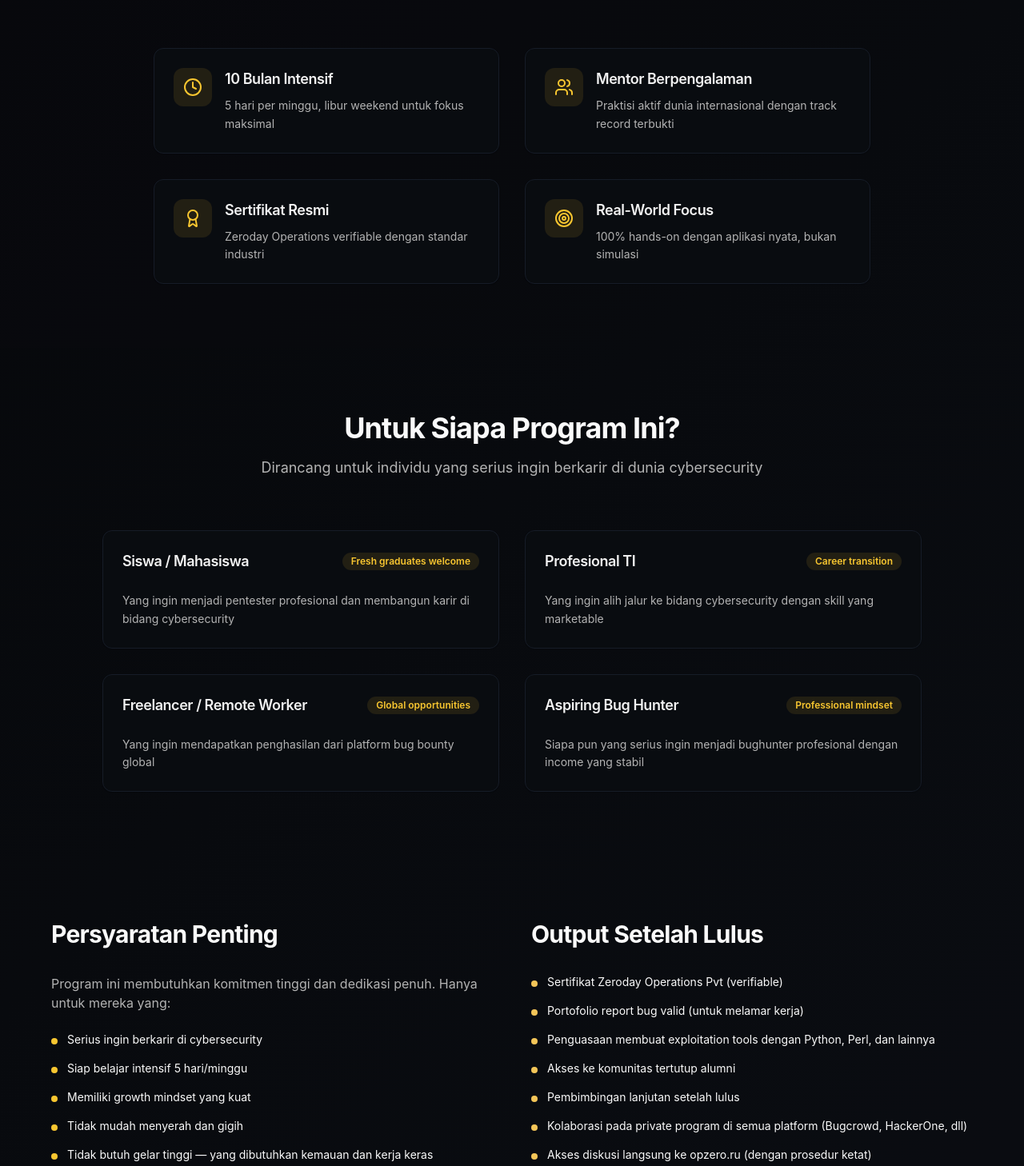
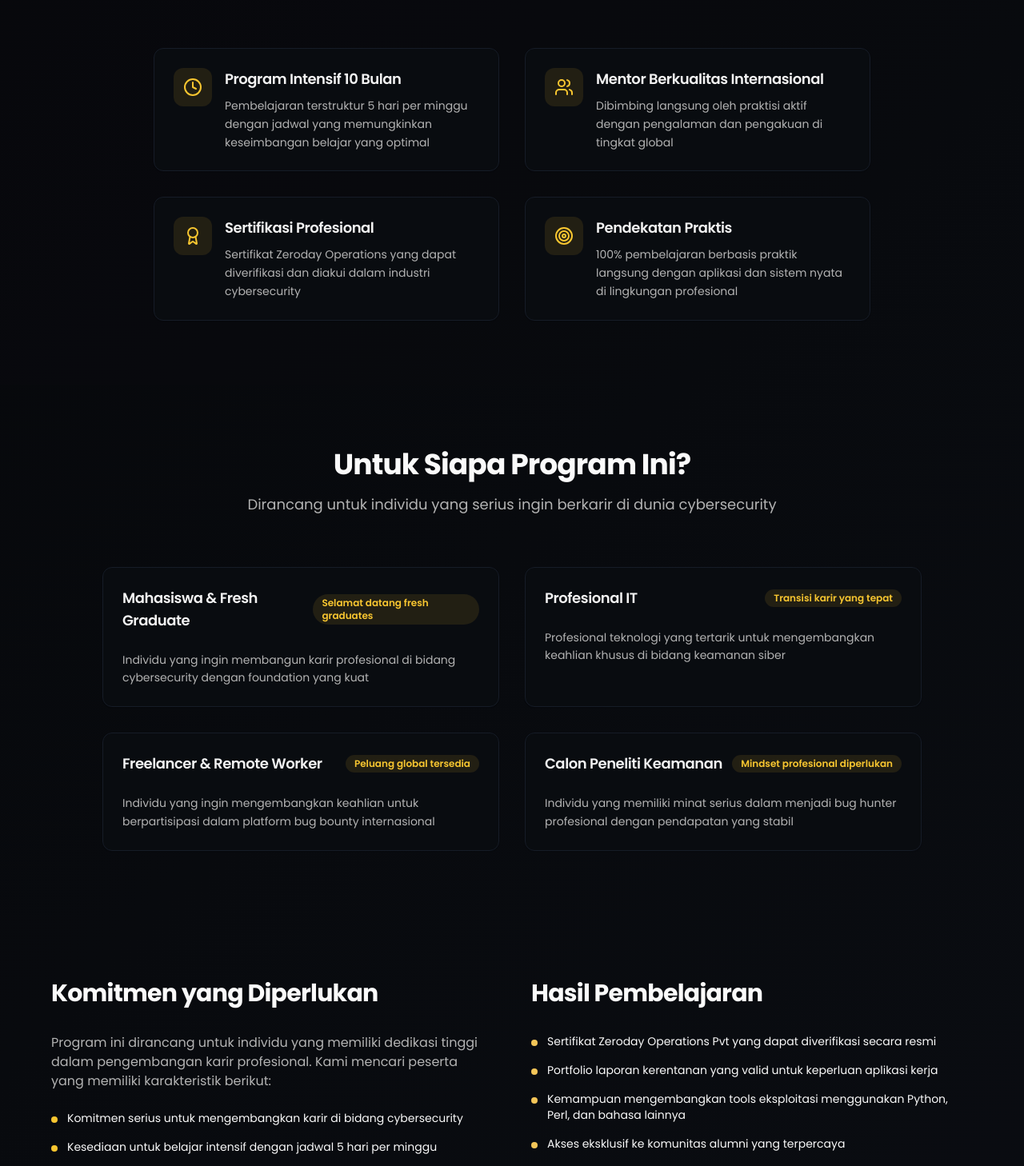
Before and after one commit to ptrgits/ops-zero-nexus, a React (Vite) app: page /program in a window 1280 px wide. Shown: the part 529-1987 px from the top of the page at 80% size. Built offline with nearby package versions, Linux system fonts and the light colour scheme; the HTML template or start-up script is replaced by a standard one.

Commit message:
Refine typography and text

```diff
--- a/index.html
+++ b/index.html
@@ -7,6 +7,11 @@
     <meta name="description" content="Bootcamp cybersecurity intensif 10 bulan untuk membentuk ethical hacker profesional. Real-world training dengan mentor berpengalaman internasional." />
     <meta name="author" content="Zeroday Operations" />
     <meta name="keywords" content="cybersecurity bootcamp, ethical hacking course, bug bounty training, penetration testing, cybersecurity Indonesia" />
+
+    <!-- Google Fonts -->
+    <link rel="preconnect" href="https://fonts.googleapis.com">
+    <link rel="preconnect" href="https://fonts.gstatic.com" crossorigin>
+    <link href="https://fonts.googleapis.com/css2?family=Poppins:wght@300;400;500;600;700;800&family=JetBrains+Mono:wght@400;500;600&display=swap" rel="stylesheet">
 
     <meta property="og:title" content="Zeroday101 - Bootcamp Cybersecurity Profesional" />
     <meta property="og:description" content="Program intensif 10 bulan untuk menjadi ethical hacker dan peneliti keamanan profesional dengan mentor internasional." />
--- a/src/components/Footer.tsx
+++ b/src/components/Footer.tsx
@@ -23,8 +23,8 @@ const Footer = () => {
               </div>
             </div>
             <p className="text-muted-foreground text-sm leading-relaxed max-w-md">
-              Bootcamp cybersecurity intensif untuk membentuk ethical hacker dan peneliti keamanan profesional.
-              Hacking adalah gaya hidup yang meliputi bagaimana cara kita berfikir, menganalisa dan bertindak.
+              Program cybersecurity intensif untuk membentuk profesional keamanan siber dan peneliti keamanan tingkat internasional.
+              Ethical hacking adalah filosofi hidup yang mencakup cara berpikir analitis dan pendekatan metodis dalam keamanan digital.
             </p>
           </div>
 
@@ -72,7 +72,7 @@ const Footer = () => {
             © {currentYear} Zeroday Operations. All rights reserved. Part of operation opzero.ru
           </div>
           <div className="text-sm text-muted-foreground mt-4 md:mt-0">
-            Train Hard, Hack Real. #RealWorldPentest #BugBounty
+            Excellence in Cybersecurity Education. Professional Development Through Practice.
           </div>
         </div>
       </div>
--- a/src/index.css
+++ b/src/index.css
@@ -3,7 +3,6 @@
 @tailwind utilities;
 
 /* Zeroday101 Design System - Dark Luxury Surveillance Theme */
-@import url('https://fonts.googleapis.com/css2?family=Inter:wght@300;400;500;600;700;800&family=JetBrains+Mono:wght@400;500;600&display=swap');
 
 @layer base {
   :root {
@@ -123,12 +122,12 @@
   body {
     @apply bg-background text-foreground;
     background: var(--gradient-primary);
-    font-family: 'Inter', sans-serif;
+    font-family: 'Poppins', sans-serif;
   }
 
   h1, h2, h3, h4, h5, h6 {
     @apply font-semibold tracking-tight;
-    font-family: 'Inter', sans-serif;
+    font-family: 'Poppins', sans-serif;
   }
 
   code {
--- a/src/pages/HomePage.tsx
+++ b/src/pages/HomePage.tsx
@@ -9,23 +9,23 @@ const HomePage = () => {
   const features = [
     {
       icon: Shield,
-      title: "Real-World Focus",
-      description: "100% hands-on training dengan real application, bukan simulasi CTF"
+      title: "Pembelajaran Berbasis Praktik",
+      description: "100% hands-on training dengan aplikasi nyata dan skenario real-world, memberikan pengalaman langsung yang relevan dengan industri"
     },
     {
       icon: Award,
       title: "Mentor Berpengalaman",
-      description: "Diajarkan oleh top ranker HackerOne dan CVE contributor aktif"
+      description: "Dibimbing langsung oleh praktisi aktif dengan rekam jejak internasional di platform bug bounty dan penelitian keamanan"
     },
     {
       icon: Users,
-      title: "Komunitas Alumni",
-      description: "Akses ke komunitas eksklusif dan kolaborasi program private"
+      title: "Komunitas Profesional",
+      description: "Bergabung dengan jaringan eksklusif alumni dan akses ke program kolaborasi dengan mentor berpengalaman"
     },
     {
       icon: Target,
-      title: "Career Ready",
-      description: "Didesain untuk menghasilkan pentester siap kerja dengan portofolio nyata"
+      title: "Siap Berkarir",
+      description: "Program dirancang khusus untuk menghasilkan profesional cybersecurity yang siap bekerja dengan portofolio yang solid"
     }
   ];
 
@@ -54,7 +54,7 @@ const HomePage = () => {
                   Bootcamp
                 </h1>
                 <p className="text-xl md:text-2xl text-muted-foreground mb-8 leading-relaxed">
-                  Bootcamp cybersecurity intensif selama <strong className="text-primary">10 bulan</strong> yang dirancang khusus untuk membentuk siswa menjadi peretas mahir dan peneliti kerentanan sistem
+                  Program cybersecurity intensif selama <strong className="text-primary">10 bulan</strong> yang dirancang khusus untuk membentuk profesional keamanan siber yang berkualitas tinggi dan ahli penelitian kerentanan sistem
                 </p>
               </div>
 
@@ -68,13 +68,14 @@ const HomePage = () => {
                 </Button>
               </div>
 
-              {/* Warning Message */}
-              <div className="bg-destructive/10 border border-destructive/20 rounded-lg p-6 max-w-2xl mx-auto">
-                <p className="text-destructive font-medium text-sm">
-                  BUKAN TEMPAT UNTUK MENJADI ARTIS
+              {/* Important Notice */}
+              <div className="bg-primary/10 border border-primary/30 rounded-lg p-6 max-w-2xl mx-auto">
+                <p className="text-primary font-semibold text-sm mb-2">
+                  Program Serius untuk Profesional Masa Depan
                 </p>
-                <p className="text-muted-foreground text-sm mt-2">
-                  Jika niat Anda hanya ingin cari tahu seperti apa belajar hacking atau hanya sekedar iseng, sebaiknya urungkan niat untuk mendaftar.
+                <p className="text-muted-foreground text-sm leading-relaxed">
+                  Program ini dirancang khusus untuk individu yang memiliki komitmen serius dalam mengembangkan karir di bidang cybersecurity.
+                  Kami mengutamakan kualitas pembelajaran dan keseriusan peserta dalam mencapai tujuan profesional.
                 </p>
               </div>
             </div>
@@ -107,8 +108,9 @@ const HomePage = () => {
                 Belajar dengan Benar Caranya Menjadi Hacker
               </h2>
               <p className="text-lg text-muted-foreground mb-8 leading-relaxed">
-                Bagi kami, hacking bukan hanya soal sertifikat, mampu demo kontrol komputer orang, atau mampu terpampang di HoF sebagai bug hunter.
-                <strong className="text-primary"> Hacking adalah gaya hidup</strong> yang meliputi bagaimana cara kita berfikir, menganalisa dan bertindak atas suatu keadaan atau tantangan.
+                Bagi kami, ethical hacking bukan sekadar mendapatkan sertifikat atau demonstrasi teknis semata.
+                <strong className="text-primary"> Cybersecurity adalah filosofi hidup</strong> yang mencakup cara berpikir analitis,
+                pendekatan metodis dalam pemecahan masalah, dan tindakan yang bertanggung jawab dalam menghadapi tantangan keamanan digital.
               </p>
             </div>
           </div>
@@ -119,10 +121,10 @@ const HomePage = () => {
           <div className="container mx-auto">
             <div className="text-center mb-16">
               <h2 className="text-3xl md:text-4xl font-bold mb-4">
-                Apa yang Membuat Kami Berbeda?
+                Metodologi Pembelajaran Profesional
               </h2>
               <p className="text-lg text-muted-foreground max-w-2xl mx-auto">
-                Program yang didesain untuk menghasilkan ethical hacker profesional dengan pendekatan real-world
+                Program yang dirancang untuk menghasilkan ethical hacker profesional dengan pendekatan pembelajaran berbasis praktik nyata
               </p>
             </div>
 
@@ -153,7 +155,7 @@ const HomePage = () => {
           <div className="container mx-auto">
             <div className="text-center mb-16">
               <h2 className="text-3xl md:text-4xl font-bold mb-4">
-                Apa yang Akan Anda Pelajari?
+                Spesialisasi Pembelajaran
               </h2>
             </div>
 
@@ -203,7 +205,7 @@ const HomePage = () => {
               Siap Memulai Perjalanan Anda?
             </h2>
             <p className="text-lg text-muted-foreground mb-8 max-w-2xl mx-auto">
-              Jangan sia-siakan kesempatan untuk menjadi cybersecurity professional. Konsultasi dengan tim kami dan mulai transformasi karir Anda hari ini.
+              Bergabunglah dengan program transformasi karir yang komprehensif. Konsultasikan tujuan profesional Anda dengan tim ahli kami dan mulai perjalanan menuju keahlian cybersecurity tingkat internasional.
             </p>
             <div className="flex flex-col sm:flex-row gap-4 justify-center">
               <Button size="lg" className="bg-primary hover:bg-primary/90 text-lg px-8 py-4 h-auto">
--- a/src/pages/ProgramPage.tsx
+++ b/src/pages/ProgramPage.tsx
@@ -9,65 +9,65 @@ const ProgramPage = () => {
   const programHighlights = [
     {
       icon: Clock,
-      title: "10 Bulan Intensif",
-      description: "5 hari per minggu, libur weekend untuk fokus maksimal"
+      title: "Program Intensif 10 Bulan",
+      description: "Pembelajaran terstruktur 5 hari per minggu dengan jadwal yang memungkinkan keseimbangan belajar yang optimal"
     },
     {
       icon: Users,
-      title: "Mentor Berpengalaman",
-      description: "Praktisi aktif dunia internasional dengan track record terbukti"
+      title: "Mentor Berkualitas Internasional",
+      description: "Dibimbing langsung oleh praktisi aktif dengan pengalaman dan pengakuan di tingkat global"
     },
     {
       icon: Award,
-      title: "Sertifikat Resmi",
-      description: "Zeroday Operations verifiable dengan standar industri"
+      title: "Sertifikasi Profesional",
+      description: "Sertifikat Zeroday Operations yang dapat diverifikasi dan diakui dalam industri cybersecurity"
     },
     {
       icon: Target,
-      title: "Real-World Focus",
-      description: "100% hands-on dengan aplikasi nyata, bukan simulasi"
+      title: "Pendekatan Praktis",
+      description: "100% pembelajaran berbasis praktik langsung dengan aplikasi dan sistem nyata di lingkungan profesional"
     }
   ];
 
   const targetAudience = [
     {
-      title: "Siswa / Mahasiswa",
-      description: "Yang ingin menjadi pentester profesional dan membangun karir di bidang cybersecurity",
-      tag: "Fresh graduates welcome"
+      title: "Mahasiswa & Fresh Graduate",
+      description: "Individu yang ingin membangun karir profesional di bidang cybersecurity dengan foundation yang kuat",
+      tag: "Selamat datang fresh graduates"
     },
     {
-      title: "Profesional TI",
-      description: "Yang ingin alih jalur ke bidang cybersecurity dengan skill yang marketable",
-      tag: "Career transition"
+      title: "Profesional IT",
+      description: "Profesional teknologi yang tertarik untuk mengembangkan keahlian khusus di bidang keamanan siber",
+      tag: "Transisi karir yang tepat"
     },
     {
-      title: "Freelancer / Remote Worker",
-      description: "Yang ingin mendapatkan penghasilan dari platform bug bounty global",
-      tag: "Global opportunities"
+      title: "Freelancer & Remote Worker",
+      description: "Individu yang ingin mengembangkan keahlian untuk berpartisipasi dalam platform bug bounty internasional",
+      tag: "Peluang global tersedia"
     },
     {
-      title: "Aspiring Bug Hunter",
-      description: "Siapa pun yang serius ingin menjadi bughunter profesional dengan income yang stabil",
-      tag: "Professional mindset"
+      title: "Calon Peneliti Keamanan",
+      description: "Individu yang memiliki minat serius dalam menjadi bug hunter profesional dengan pendapatan yang stabil",
+      tag: "Mindset profesional diperlukan"
     }
   ];
 
   const requirements = [
-    "Serius ingin berkarir di cybersecurity",
-    "Siap belajar intensif 5 hari/minggu",
-    "Memiliki growth mindset yang kuat",
-    "Tidak mudah menyerah dan gigih",
-    "Tidak butuh gelar tinggi — yang dibutuhkan kemauan dan kerja keras"
+    "Komitmen serius untuk mengembangkan karir di bidang cybersecurity",
+    "Kesediaan untuk belajar intensif dengan jadwal 5 hari per minggu",
+    "Memiliki growth mindset dan kemauan untuk terus berkembang",
+    "Dedikasi tinggi dan ketekunan dalam menghadapi tantangan pembelajaran",
+    "Motivasi intrinsik untuk menguasai keahlian technical yang mendalam"
   ];
 
   const outputs = [
-    "Sertifikat Zeroday Operations Pvt (verifiable)",
-    "Portofolio report bug valid (untuk melamar kerja)",
-    "Penguasaan membuat exploitation tools dengan Python, Perl, dan lainnya",
-    "Akses ke komunitas tertutup alumni",
-    "Pembimbingan lanjutan setelah lulus",
-    "Kolaborasi pada private program di semua platform (Bugcrowd, HackerOne, dll)",
-    "Akses diskusi langsung ke opzero.ru (dengan prosedur ketat)"
+    "Sertifikat Zeroday Operations Pvt yang dapat diverifikasi secara resmi",
+    "Portfolio laporan kerentanan yang valid untuk keperluan aplikasi kerja",
+    "Kemampuan mengembangkan tools eksploitasi menggunakan Python, Perl, dan bahasa lainnya",
+    "Akses eksklusif ke komunitas alumni yang terpercaya",
+    "Bimbingan berkelanjutan dari mentor setelah menyelesaikan program",
+    "Kesempatan kolaborasi dalam program private di platform internasional",
+    "Akses terbatas ke diskusi teknis advanced melalui jalur resmi"
   ];
 
   return (
@@ -156,9 +156,10 @@ const ProgramPage = () => {
             <div className="grid grid-cols-1 lg:grid-cols-2 gap-12 max-w-6xl mx-auto">
               {/* Requirements */}
               <div>
-                <h2 className="text-3xl font-bold mb-8">Persyaratan Penting</h2>
+                <h2 className="text-3xl font-bold mb-8">Komitmen yang Diperlukan</h2>
                 <p className="text-muted-foreground mb-6">
-                  Program ini membutuhkan komitmen tinggi dan dedikasi penuh. Hanya untuk mereka yang:
+                  Program ini dirancang untuk individu yang memiliki dedikasi tinggi dalam pengembangan karir profesional.
+                  Kami mencari peserta yang memiliki karakteristik berikut:
                 </p>
                 <div className="space-y-4">
                   {requirements.map((req, index) => (
@@ -172,7 +173,7 @@ const ProgramPage = () => {
 
               {/* Output */}
               <div>
-                <h2 className="text-3xl font-bold mb-8">Output Setelah Lulus</h2>
+                <h2 className="text-3xl font-bold mb-8">Hasil Pembelajaran</h2>
                 <div className="space-y-4">
                   {outputs.map((output, index) => (
                     <div key={index} className="flex items-start space-x-3">
@@ -193,14 +194,14 @@ const ProgramPage = () => {
               <Card className="luxury-card bg-primary/5 border-primary/20">
                 <CardContent className="p-8 text-center">
                   <h2 className="text-2xl md:text-3xl font-bold mb-4">
-                    Filosofi Kami
+                    Filosofi Program Kami
                   </h2>
                   <blockquote className="text-lg italic text-muted-foreground leading-relaxed">
-                    "Hacking adalah gaya hidup yang meliputi bagaimana cara kita berfikir, menganalisa dan bertindak atas suatu keadaan atau tantangan."
+                    "Cybersecurity adalah filosofi hidup yang mencakup cara berpikir analitis, pendekatan metodis dalam pemecahan masalah, dan tindakan yang bertanggung jawab dalam menghadapi tantangan keamanan digital."
                   </blockquote>
                   <div className="mt-6">
                     <p className="text-sm text-muted-foreground">
-                      Bagi kami, hacking bukan hanya soal sertifikat atau demo. Ini adalah mindset profesional yang akan mengubah cara Anda memandang teknologi dan keamanan.
+                      Bagi kami, ethical hacking bukan sekadar sertifikasi atau demonstrasi teknis. Ini adalah mindset profesional yang akan mengubah perspektif Anda tentang teknologi dan keamanan informasi.
                     </p>
                   </div>
                 </CardContent>
--- a/tailwind.config.ts
+++ b/tailwind.config.ts
@@ -14,7 +14,7 @@ export default {
     },
     extend: {
       fontFamily: {
-        'inter': ['Inter', 'sans-serif'],
+        'poppins': ['Poppins', 'sans-serif'],
         'mono': ['JetBrains Mono', 'monospace'],
       },
       colors: {
```
